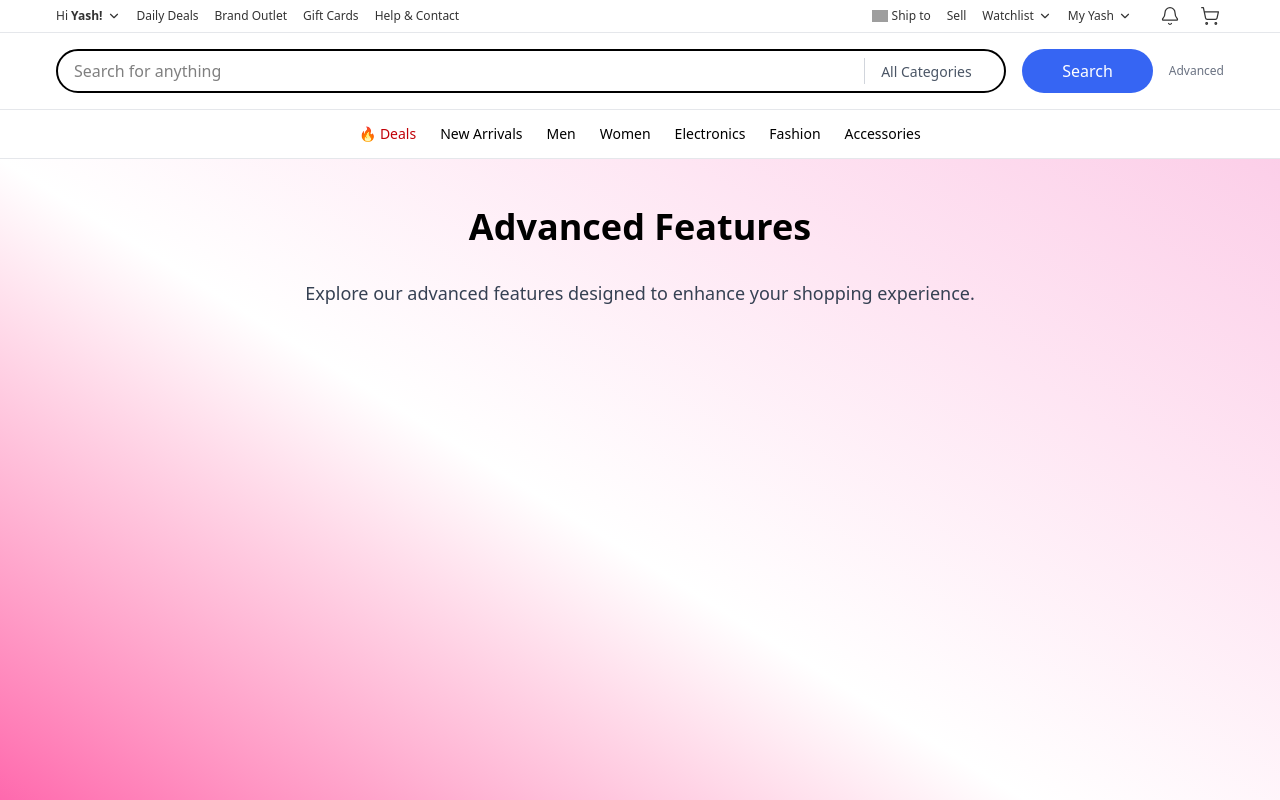
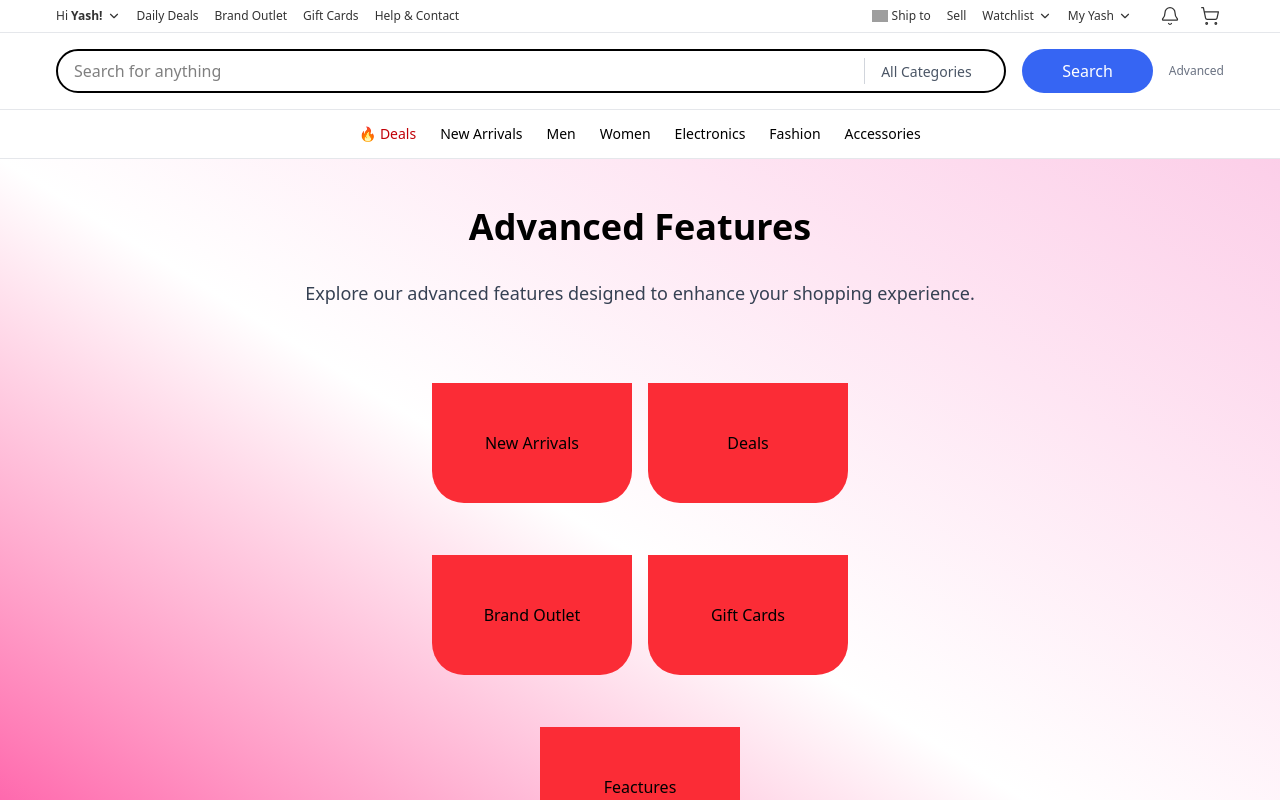
Before and after one commit to yasarahasini/Ecommerce-website, a Next.js app in the folder frontend/: page /advance in a window 1280 px wide. Shown: the top 800 px of the page. Built offline with nearby package versions, Linux system fonts and the light colour scheme; grey boxes are pictures that could not be loaded.

Commit message:
update pages

```diff
--- a/frontend/app/(user)/advance/page.tsx
+++ b/frontend/app/(user)/advance/page.tsx
@@ -9,6 +9,33 @@ const page = () => {
           Explore our advanced features designed to enhance your shopping experience.
         </p>
       </div>
+<div className='flex float-left flex-wrap gap-4 justify-center mt-10 items-center px-100'>
+      <div className='bg-red-500 w-50 h-30 py-12 px-4 mt-9 rounded-b-4xl items-center justify-center text-center'>
+<div>
+    New Arrivals
+</div>
+      </div>
+         <div className='bg-red-500 w-50 h-30 py-12 px-4 mt-9 rounded-b-4xl items-center justify-center text-center'>
+<div>
+    Deals
+</div>
+      </div>
+         <div className='bg-red-500 w-50 h-30 py-12 px-4 mt-9 rounded-b-4xl items-center justify-center text-center'>
+<div>
+    Brand Outlet
+</div>
+      </div>
+         <div className='bg-red-500 w-50 h-30 py-12 px-4 mt-9 rounded-b-4xl items-center justify-center text-center'>
+<div>
+    Gift Cards
+</div>
+      </div>
+         <div className='bg-red-500 w-50 h-30 py-12 px-4 mt-9 rounded-b-4xl items-center justify-center text-center'>
+<div>
+   Feactures
+</div>
+      </div>
+      </div>
     </div>
   )
 }
```
